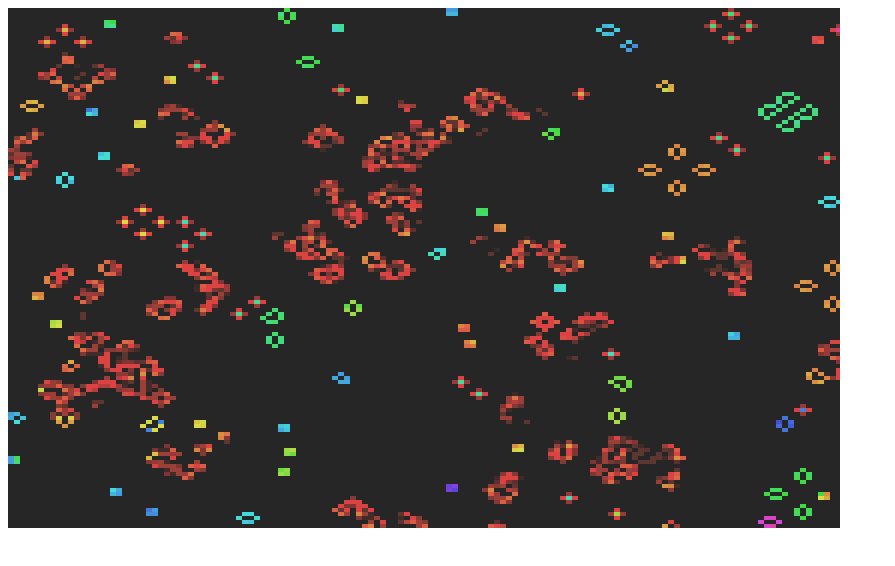
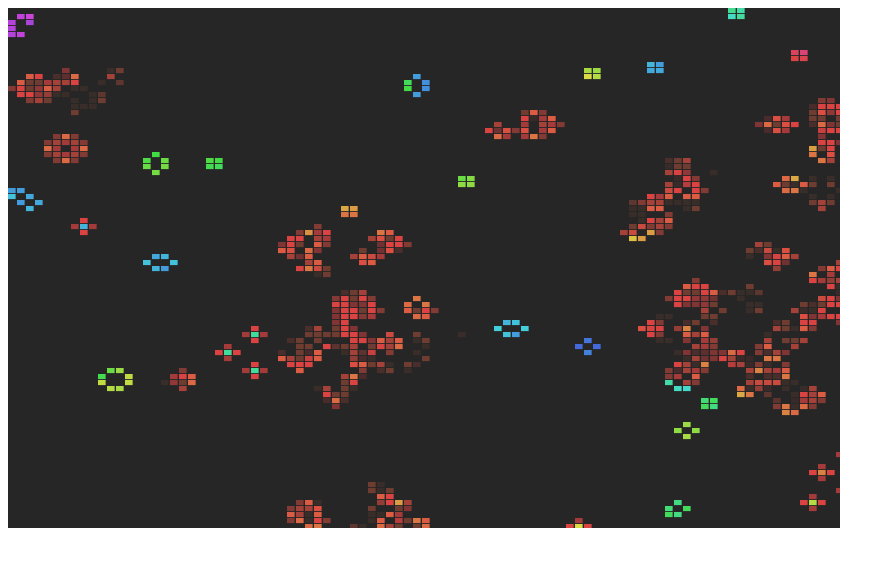
Before and after one commit to FRFlor/game-of-life, a Vue app: page / in a window 1280 px wide. Shown: the top 566 px of the page, without its empty margins (0-895 px from the left). Built offline with nearby package versions, Linux system fonts and the light colour scheme.

Commit message:
Make rendered cells a bit smaller than the container they are in

```diff
--- a/src/classes/Cell.ts
+++ b/src/classes/Cell.ts
@@ -8,8 +8,10 @@ export enum State {
 }
 
 export default class Cell {
+    // fadeRates are the delta opacity per tick.
+    // e.g. A fadeOutRate of 50 would mean that a former living takes 2 ticks to fully disappear from the grid
     private static readonly fadeInRate: number = 50;
-    private static readonly fadeOutRate: number = 35;
+    private static readonly fadeOutRate: number = 30;
     public readonly neighbours: Cell[] = [];
     public currentState: State = State.Dead;
     public futureState: State = State.Pending;
@@ -35,7 +37,7 @@ export default class Cell {
 
     public render(): void {
         this.ctx.fillStyle = this.color;
-        this.ctx.fillRect(this.x0, this.y0, this.width, this.height);
+        this.ctx.fillRect(this.x0, this.y0, this.width * 0.85, this.height * 0.85);
     }
 
     public turnFutureIntoCurrentState(): void {
--- a/src/classes/Configurations.ts
+++ b/src/classes/Configurations.ts
@@ -1,6 +1,6 @@
 export default class Configurations {
-    public static columnCount: number = 150;
-    public static rowCount: number = 150;
+    public static columnCount: number = 100;
+    public static rowCount: number = 100;
     public static framesPerSecond: number = 15;
 
     public static get updateInterval(): number {
```
